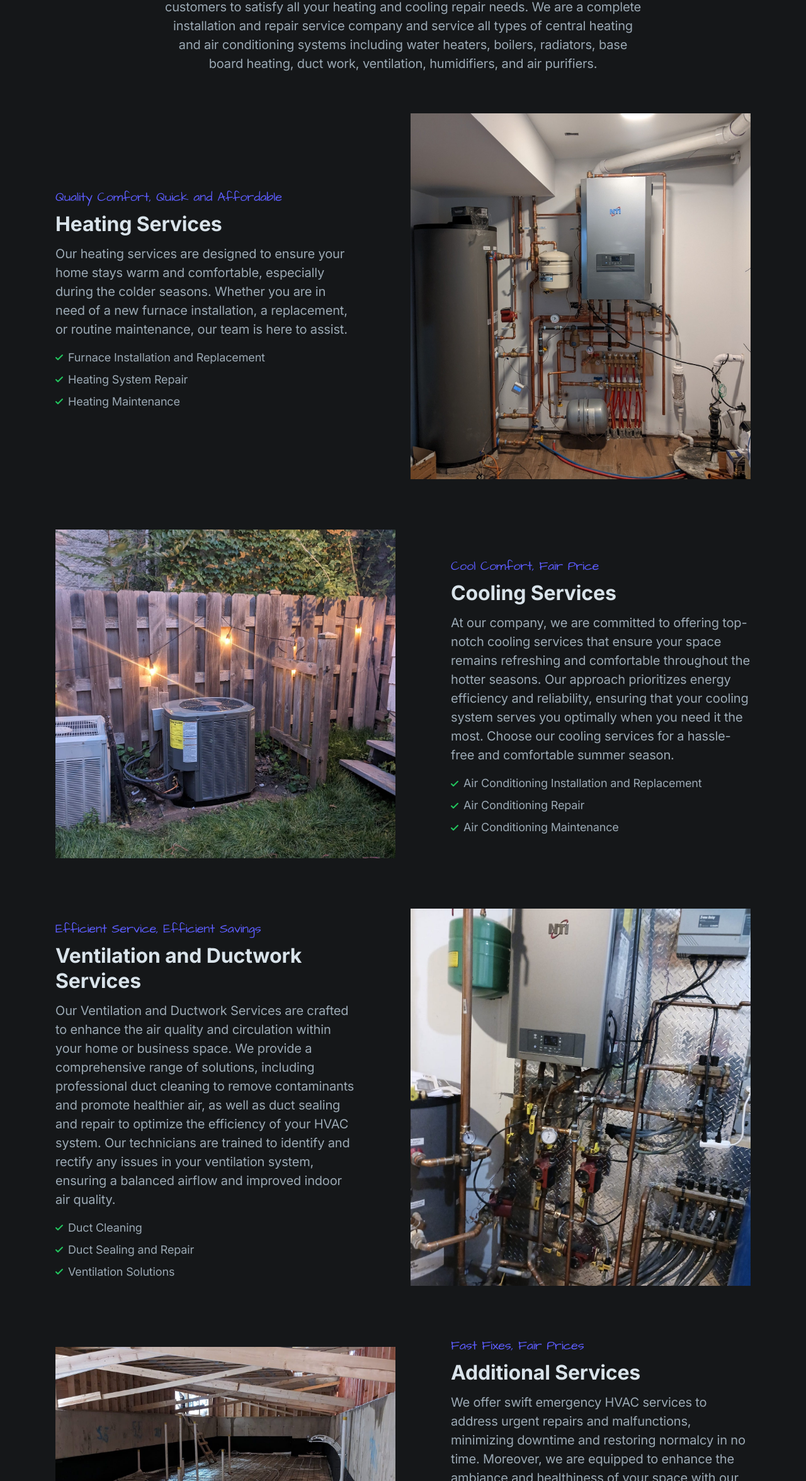
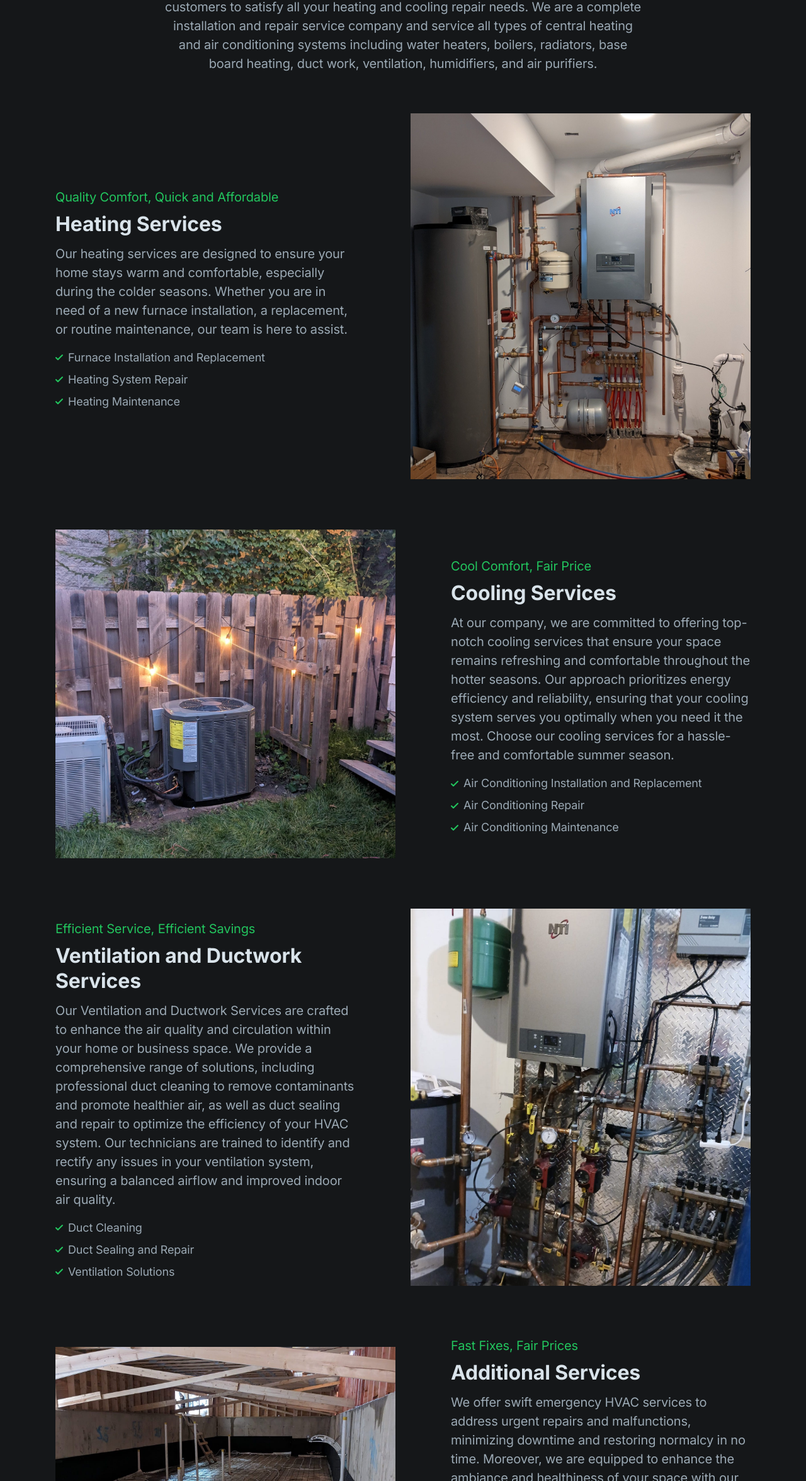
Before and after one commit to abirkus/hvac, a Next.js app: page / in a window 1280 px wide. Shown: the part 3133-5485 px from the top of the page at 63% size. Built offline with nearby package versions, Linux system fonts and the light colour scheme.

Commit message:
changing font

```diff
--- a/components/zigzag.tsx
+++ b/components/zigzag.tsx
@@ -52,7 +52,7 @@ export default function Zigzag() {
                 data-aos="fade-right"
               >
                 <div className="md:pr-4 lg:pr-12 xl:pr-16">
-                  <div className="font-architects-daughter text-xl text-purple-600 mb-2">
+                  <div className=" text-xl text-green-500 mb-2">
                     Quality Comfort, Quick and Affordable
                   </div>
                   <h3 className="h3 mb-3">Heating Services</h3>
@@ -120,7 +120,7 @@ export default function Zigzag() {
                 data-aos="fade-left"
               >
                 <div className="md:pl-4 lg:pl-12 xl:pl-16">
-                  <div className="font-architects-daughter text-xl text-purple-600 mb-2">
+                  <div className=" text-xl text-green-500 mb-2">
                     Cool Comfort, Fair Price
                   </div>
                   <h3 className="h3 mb-3">Cooling Services</h3>
@@ -190,7 +190,7 @@ export default function Zigzag() {
                 data-aos="fade-right"
               >
                 <div className="md:pr-4 lg:pr-12 xl:pr-16">
-                  <div className="font-architects-daughter text-xl text-purple-600 mb-2">
+                  <div className=" text-xl text-green-500 mb-2">
                     Efficient Service, Efficient Savings
                   </div>
                   <h3 className="h3 mb-3">Ventilation and Ductwork Services</h3>
@@ -262,7 +262,7 @@ export default function Zigzag() {
                 data-aos="fade-left"
               >
                 <div className="md:pl-4 lg:pl-12 xl:pl-16">
-                  <div className="font-architects-daughter text-xl text-purple-600 mb-2">
+                  <div className=" text-xl text-green-500 mb-2">
                     Fast Fixes, Fair Prices
                   </div>
                   <h3 className="h3 mb-3">Additional Services</h3>
--- a/next.config.js
+++ b/next.config.js
@@ -1,6 +1,6 @@
 /** @type {import('next').NextConfig} */
-const nextConfig = {
-  output: "export",
-};
-
+// const nextConfig = {
+//   output: "export",
+// };
+const nextConfig = {};
 module.exports = nextConfig;
```
